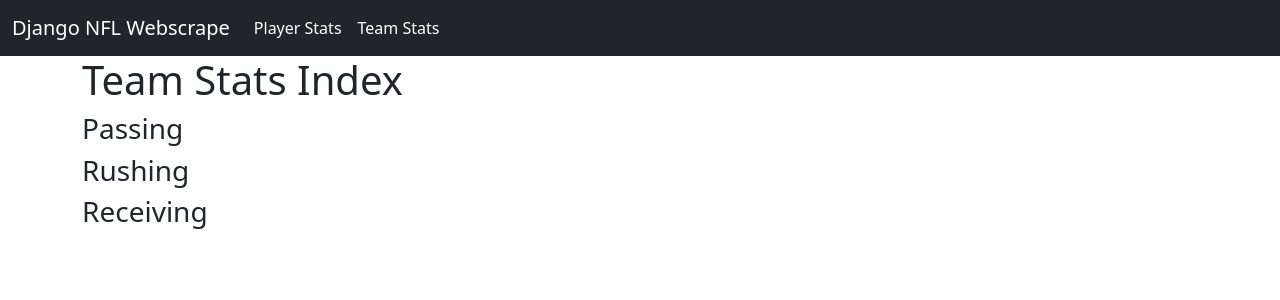
After one commit to msalvatore22/django_nfl_webscrape, a Django app: template espn_webscrape/templates/team_stats/index.html in a window 1280 px wide. The commit adds this page. Shown: the top 300 px of the page. Run offline with Django 3.2, Linux system fonts and the light colour scheme; the template is opened without the code that fills it, so the values that code supplies are empty.

Commit message:
Made team stats page with dynamic route

```diff
--- a/espn_webscrape/apps.py
+++ b/espn_webscrape/apps.py
@@ -23,7 +23,7 @@ class EspnWebscrapeConfig(AppConfig):
   ("los-angeles-rams","lar"),
   ("miami-dolphins","mia"),
   ("minnesota-vikings","min"),
-  ("new-england-patriots","pat"),
+  ("new-england-patriots","ne"),
   ("new-orleans-saints","no"),
   ("new-york-giants","nyg"),
   ("new-york-jets","nyj"),
--- a/espn_webscrape/templates/player_stats/qb_list.html
+++ b/espn_webscrape/templates/player_stats/qb_list.html
@@ -23,7 +23,7 @@
     {% for instance in object_list %}
      <tr>
       <th scope="row">{{ instance.pos }}</th>
-      <td><a href='{{ instance.get_absolute_url }}'>{{ instance.player_full_name }}</a></td>
+      <td><a class="link-info" href='{{ instance.get_absolute_url }}'>{{ instance.player_full_name }}</a></td>
       <td>{{ instance.team_abrv }}</td>
       <td>{{instance.cmp}}</td>
       <td>{{instance.att}}</td>
--- a/espn_webscrape/templates/player_stats/rb_list.html
+++ b/espn_webscrape/templates/player_stats/rb_list.html
@@ -20,7 +20,7 @@
     {% for instance in object_list %}
      <tr>
       <th scope="row">{{ instance.pos }}</th>
-      <td><a href='{{ instance.get_absolute_url }}'>{{ instance.player_full_name }}</a></td>
+      <td><a class="link-info" href='{{ instance.get_absolute_url }}'>{{ instance.player_full_name }}</a></td>
       <td>{{ instance.team_abrv }}</td>
       <td>{{instance.att}}</td>
       <td>{{instance.yds}}</td>
--- a/espn_webscrape/templates/player_stats/rec_list.html
+++ b/espn_webscrape/templates/player_stats/rec_list.html
@@ -20,7 +20,7 @@
     {% for instance in object_list %}
      <tr>
       <th scope="row">{{ instance.pos }}</th>
-      <td><a href='{{ instance.get_absolute_url }}'>{{ instance.player_full_name }}</a></td>
+      <td><a class="link-info" href='{{ instance.get_absolute_url }}'>{{ instance.player_full_name }}</a></td>
       <td>{{ instance.team_abrv }}</td>
       <td>{{instance.tgts}}</td>
       <td>{{instance.rec}}</td>
--- /dev/null
+++ b/espn_webscrape/templates/team_stats/index.html
@@ -0,0 +1,40 @@
+{% extends 'base.html' %}
+{% block content %}
+<h1>Team Stats Index</h1>
+<h3>Passing</h3>
+<ul class="list-group">
+  {% for instance in passing_list %}
+      <li class="list-group-item d-flex justify-content-between align-items-baseline">
+          <div class="d-flex justify-content-start align-items-baseline">
+              <p class="list-num-text">{{forloop.counter}}.</p>
+              <a class="link-dark" href='{{ instance.get_absolute_url }}'>{{ instance.player_full_name }}</a>
+              <p class="pos-text">{{ instance.team_abrv }}</p></div>
+          <span>{{instance.yds}}</span>
+      </li>
+  {% endfor %}
+</ul>
+<h3>Rushing</h3>
+<ul class="list-group">
+  {% for instance in rushing_list %}
+      <li class="list-group-item d-flex justify-content-between align-items-baseline">
+          <div class="d-flex justify-content-start align-items-baseline">
+              <p class="list-num-text">{{forloop.counter}}.</p>
+              <a class="link-dark" href='{{ instance.get_absolute_url }}'>{{ instance.player_full_name }}</a>
+              <p class="pos-text">{{ instance.team_abrv }}</p></div>
+          <span>{{instance.yds}}</span>
+      </li>
+  {% endfor %}
+</ul>
+<h3>Receiving</h3>
+<ul class="list-group">
+  {% for instance in receiving_list %}
+      <li class="list-group-item d-flex justify-content-between align-items-baseline">
+          <div class="d-flex justify-content-start align-items-baseline">
+              <p class="list-num-text">{{forloop.counter}}.</p>
+              <a class="link-dark" href='{{ instance.get_absolute_url }}'>{{ instance.player_full_name }}</a>
+              <p class="pos-text">{{ instance.team_abrv }}</p></div>
+          <span>{{instance.yds}}</span>
+      </li>
+  {% endfor %}
+</ul>
+{% endblock %}
--- a/templates/navbar.html
+++ b/templates/navbar.html
@@ -9,17 +9,16 @@
         <li class="nav-item">
           <a class="nav-link active" aria-current="page" href="/espn_webscrape/player_stats/">Player Stats</a>
         </li>
+        <!-- <li class="nav-item">
+          <a class="nav-link active" aria-current="page" href="/espn_webscrape/team_stats/">Team Stats</a>
+        </li> -->
+        <li class="nav-item">
+          <a type="button" class="nav-link active" data-bs-toggle="modal" data-bs-target="#exampleModal">
+            Team Stats
+          </a>
+        </li>
 
-        <!-- <li class="nav-item dropdown">
-          <a class="nav-link dropdown-toggle" href="#" role="button" data-bs-toggle="dropdown" aria-expanded="false">
-            Passing Leaders
-          </a>
-          <ul class="dropdown-menu">
-            <li><a class="dropdown-item" href="/espn_webscrape/passing">YDS</a></li>
-            <li><a class="dropdown-item" href="/espn_webscrape/rushing">TD</a></li>
-          </ul>
-        </li>
-      </ul> -->
+      </ul>
       <!-- <form class="d-flex" role="search">
         <input class="form-control me-2" type="search" placeholder="Search" aria-label="Search">
         <button class="btn btn-outline-success" type="submit">Search</button>
@@ -27,3 +26,93 @@
     </div>
   </div>
 </nav>
+
+<!-- Modal -->
+<div class="modal fade modal-lg" id="exampleModal" tabindex="-1" aria-labelledby="exampleModalLabel" aria-hidden="true">
+  <div class="modal-dialog">
+    <div class="modal-content">
+      <div class="modal-header">
+        <h1 class="modal-title fs-5" id="exampleModalLabel">NFL Teams</h1>
+        <button type="button" class="btn-close" data-bs-dismiss="modal" aria-label="Close"></button>
+      </div>
+      <div class="modal-body">
+        <div class="row">
+          <div class="col">
+            <h6>AFC East</h6>
+            <div>
+              <a href="/espn_webscrape/team_stats/buf" class="list-group-item link-secondary">Buffalo Bills</a>
+              <a href="/espn_webscrape/team_stats/mia" class="list-group-item link-secondary">Miami Dolphins</a>
+              <a href="/espn_webscrape/team_stats/ne" class="list-group-item link-secondary">New England Patriots</a>
+              <a href="/espn_webscrape/team_stats/nyj" class="list-group-item link-secondary">New York Jets</a>
+            </div>
+          </div>
+          <div class="col">
+            <h6>AFC North</h6>
+            <div>
+              <a href="/espn_webscrape/team_stats/bal" class="list-group-item link-secondary">Baltimore Ravens</a>
+              <a href="/espn_webscrape/team_stats/cin" class="list-group-item link-secondary">Cincinati Bengals</a>
+              <a href="/espn_webscrape/team_stats/cle" class="list-group-item link-secondary">Cleveland Browns</a>
+              <a href="/espn_webscrape/team_stats/pit" class="list-group-item link-secondary">Pittsburgh Steelers</a>
+            </div>
+          </div>
+          <div class="col">
+            <h6>AFC South</h6>
+            <div>
+              <a href="/espn_webscrape/team_stats/hou" class="list-group-item link-secondary">Houston Texans</a>
+              <a href="/espn_webscrape/team_stats/ind" class="list-group-item link-secondary">Indianapolis Colts</a>
+              <a href="/espn_webscrape/team_stats/jax" class="list-group-item link-secondary">Jacksonville Jaguars</a>
+              <a href="/espn_webscrape/team_stats/ten" class="list-group-item link-secondary">Tennessee Titans</a>
+            </div>
+          </div>
+          <div class="col">
+            <h6>AFC West</h6>
+            <div>
+              <a href="/espn_webscrape/team_stats/den" class="list-group-item link-secondary">Denver Broncos</a>
+              <a href="/espn_webscrape/team_stats/kc" class="list-group-item link-secondary">Kansas City Chiefs</a>
+              <a href="/espn_webscrape/team_stats/lv" class="list-group-item link-secondary">Las Vegas Raiders</a>
+              <a href="/espn_webscrape/team_stats/lac" class="list-group-item link-secondary">Los Angeles Chargers</a>
+            </div>
+          </div>
+        </div>
+        <div class="row mt-2">
+          <div class="col">
+            <h6>NFC East</h6>
+            <div>
+              <a href="/espn_webscrape/team_stats/dal" class="list-group-item link-secondary">Dallas Cowboys</a>
+              <a href="/espn_webscrape/team_stats/nyg" class="list-group-item link-secondary">New York Giants</a>
+              <a href="/espn_webscrape/team_stats/phi" class="list-group-item link-secondary">Philadelphia Eagles</a>
+              <a href="/espn_webscrape/team_stats/wsh" class="list-group-item link-secondary">Washington Commanders</a>
+            </div>
+          </div>
+          <div class="col">
+            <h6>NFC North</h6>
+            <div>
+              <a href="/espn_webscrape/team_stats/chi" class="list-group-item link-secondary">Chicago Bears</a>
+              <a href="/espn_webscrape/team_stats/det" class="list-group-item link-secondary">Detriot Lions</a>
+              <a href="/espn_webscrape/team_stats/gb" class="list-group-item link-secondary">Green Bay Packers</a>
+              <a href="/espn_webscrape/team_stats/min" class="list-group-item link-secondary">Minnesota Vikings</a>
+            </div>
+          </div>
+          <div class="col">
+            <h6>NFC South</h6>
+            <div>
+              <a href="/espn_webscrape/team_stats/atl" class="list-group-item link-secondary">Atlanta Falcons</a>
+              <a href="/espn_webscrape/team_stats/car" class="list-group-item link-secondary">Carolina Panthers</a>
+              <a href="/espn_webscrape/team_stats/no" class="list-group-item link-secondary">New Orleans Saints</a>
+              <a href="/espn_webscrape/team_stats/tb" class="list-group-item link-secondary">Tampa Bay Buccanears</a>
+            </div>
+          </div>
+          <div class="col">
+            <h6>NFC West</h6>
+            <div>
+              <a href="/espn_webscrape/team_stats/ari" class="list-group-item link-secondary">Arizona Cardinals</a>
+              <a href="/espn_webscrape/team_stats/lar" class="list-group-item link-secondary">Los Angeles Rams</a>
+              <a href="/espn_webscrape/team_stats/sf" class="list-group-item link-secondary">San Fransico 49ers</a>
+              <a href="/espn_webscrape/team_stats/sea" class="list-group-item link-secondary">Seattle Seahawks</a>
+            </div>
+          </div>
+        </div>
+      </div>
+    </div>
+  </div>
+</div>
```
Also changed, not shown: espn_webscrape/templates/player_stats/index.html (+12 -12 lines), espn_webscrape/urls.py (+6 -1 lines), espn_webscrape/views.py (+14 -0 lines), templates/home.html (+12 -12 lines).
